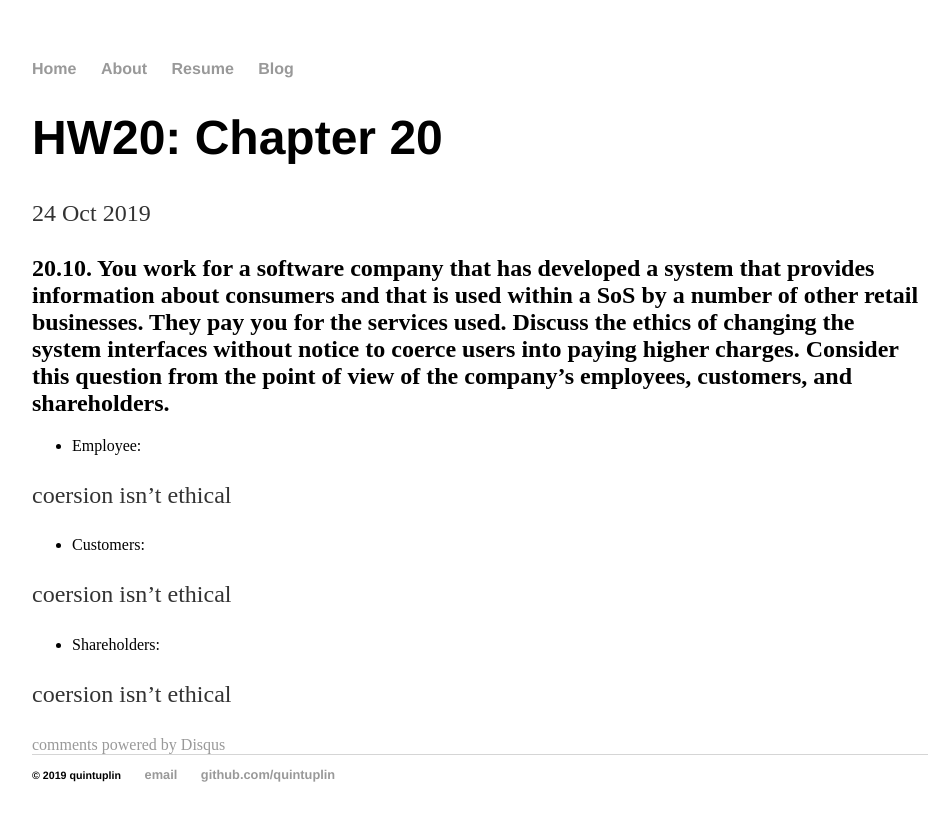
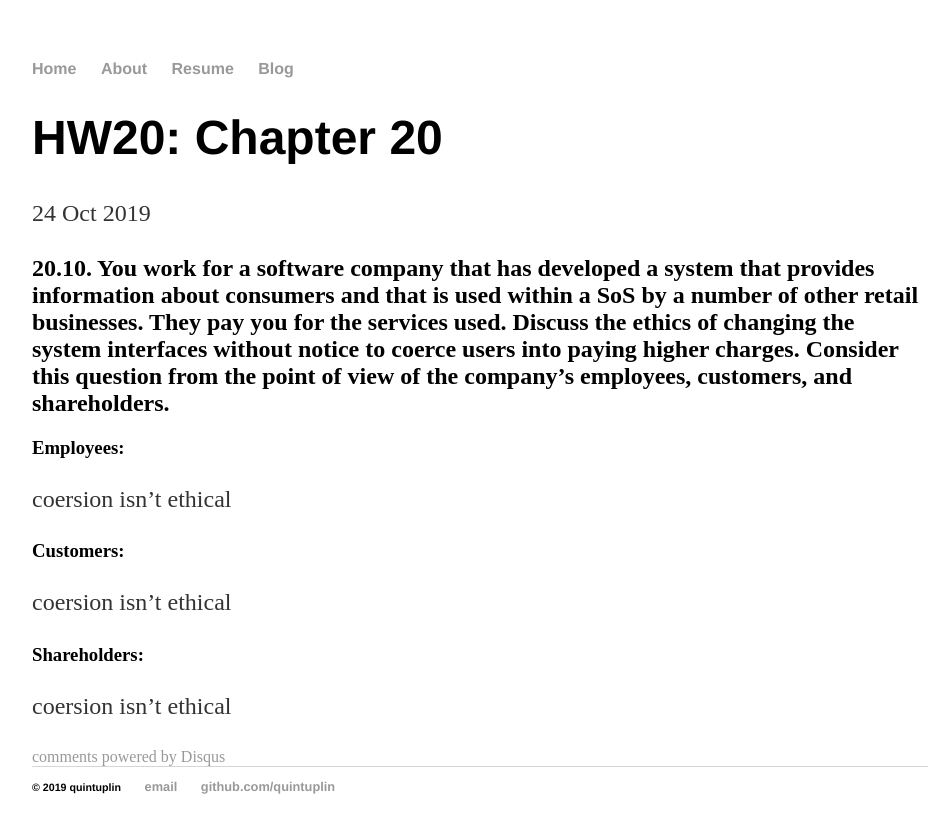
Before and after one commit to Quintuplin/quintuplin.github.io, a Jekyll site: the page built from _posts/2019-20-24-Chapter-20.md, in a window 1280 px wide. Shown: the top 833 px of the page, without its empty margins (160-1108 px from the left). Built offline with Jekyll 4.4.1, drawn with Linux system fonts in a browser that asks for light colours; comment, search, counter and statistics services are not loaded.

Commit message:
Update 2019-20-24-Chapter-20.md

```diff
--- a/_posts/2019-20-24-Chapter-20.md
+++ b/_posts/2019-20-24-Chapter-20.md
@@ -6,14 +6,14 @@ date: 2019-10-24
 
 ## 20.10. You work for a software company that has developed a system that provides information about consumers and that is used within a SoS by a number of other retail businesses. They pay you for the services used. Discuss the ethics of changing the system interfaces without notice to coerce users into paying higher charges. Consider this question from the point of view of the company’s employees, customers, and shareholders.
 
-* Employee:
+### Employees:
 
 coersion isn't ethical
 
-* Customers:
+### Customers:
 
 coersion isn't ethical
 
-* Shareholders:
+### Shareholders:
 
 coersion isn't ethical
```
